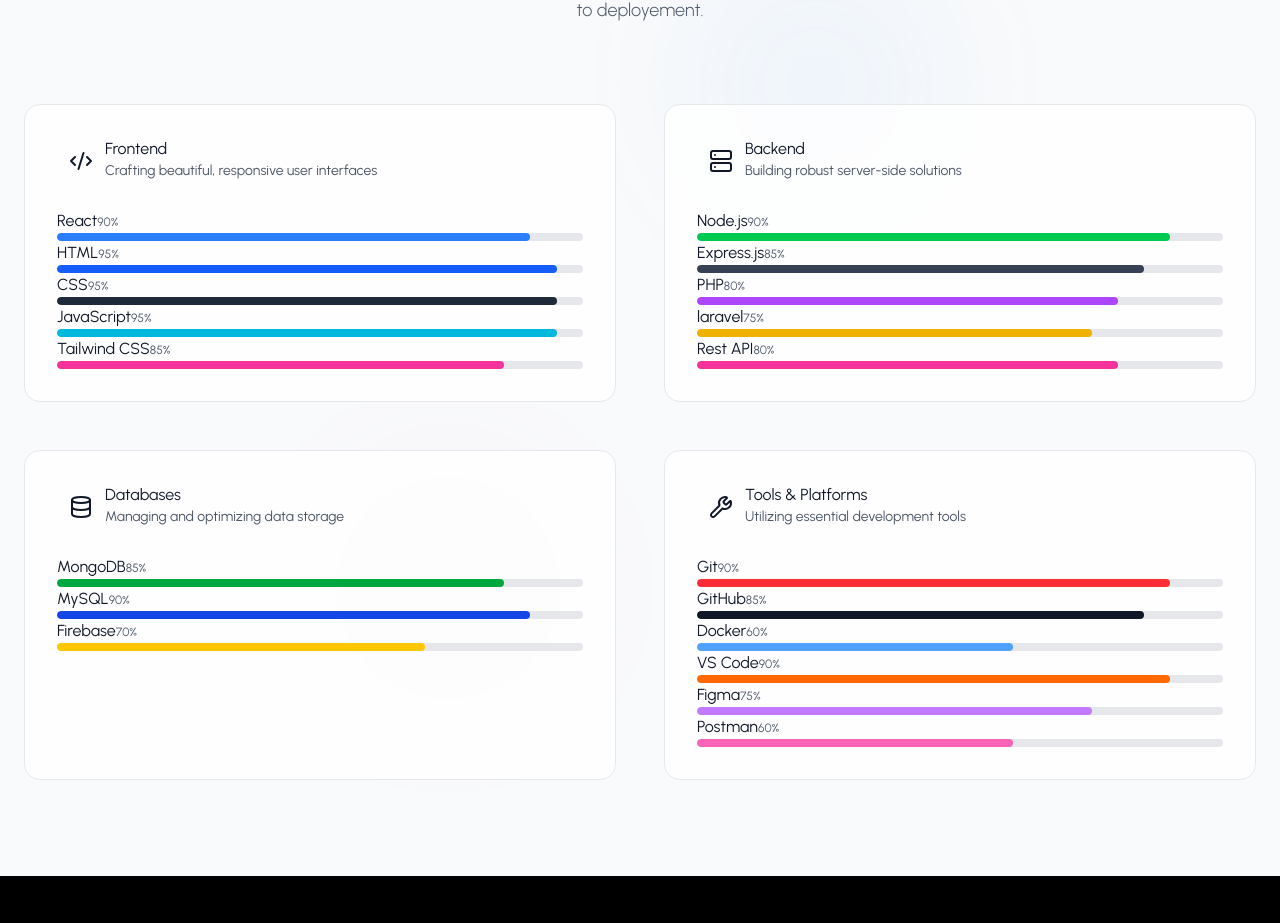
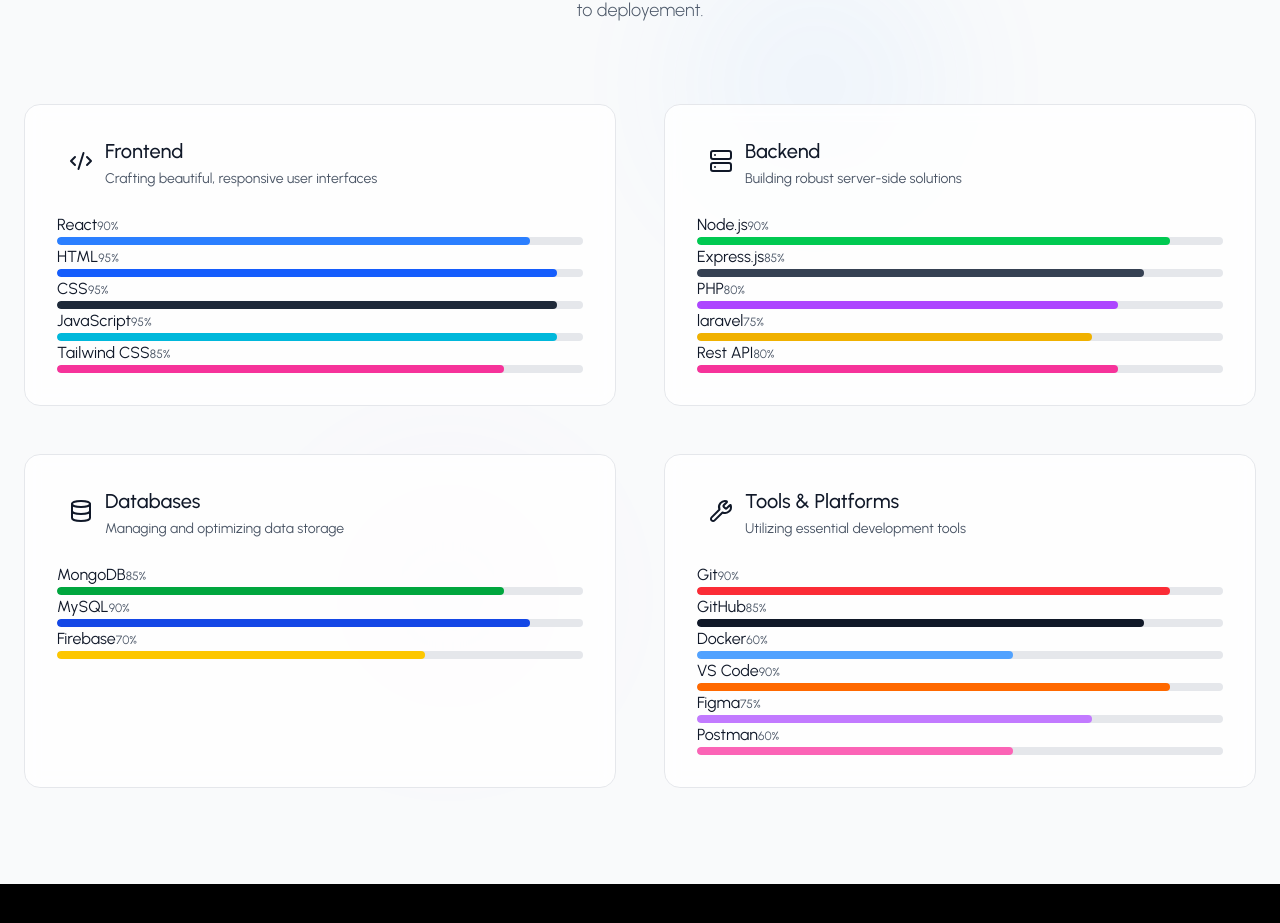
Before and after one commit to AshaniTH/my-portfolio, a React (Vite) app: page / in a window 1280 px wide. Shown: the part 1020-1943 px from the top of the page. Built offline with nearby package versions, Linux system fonts and the light colour scheme.

Commit message:
feat: enhance category title styling in SkillsSection for better readability

```diff
--- a/src/components/Sections/SkillsSection.jsx
+++ b/src/components/Sections/SkillsSection.jsx
@@ -122,7 +122,7 @@ const SkillsSection = () => {
                 <category.icon size={24} className="" />
               </div>
               <div>
-                <h3 className = "">
+                <h3 className = "text-xl font-medium mb-1">
                   {category.title}
                 </h3>
                 <p
```
